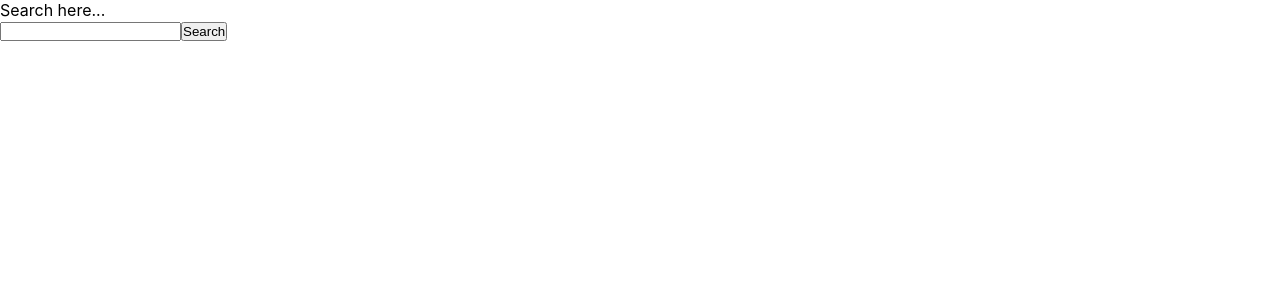
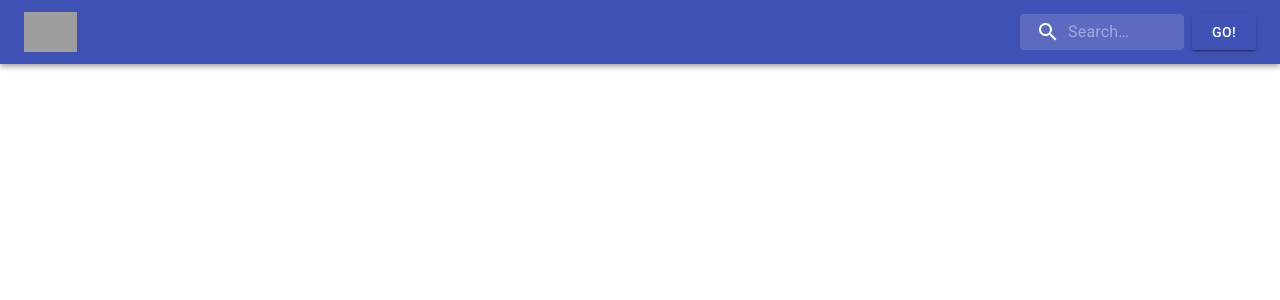
Before and after one commit to oguru/notflix, a React (Create React App) app: page / in a window 1280 px wide. Shown: the top 300 px of the page. Built offline with nearby package versions, Linux system fonts and the light colour scheme; grey boxes are pictures that could not be loaded.

Commit message:
Integrating Material-ui

```diff
--- a/package.json
+++ b/package.json
@@ -4,6 +4,7 @@
   "private": true,
   "dependencies": {
     "@material-ui/core": "^4.9.14",
+    "@material-ui/icons": "^4.9.1",
     "@testing-library/jest-dom": "^4.2.4",
     "@testing-library/react": "^9.3.2",
     "@testing-library/user-event": "^7.1.2",
--- a/src/App.jsx
+++ b/src/App.jsx
@@ -9,8 +9,11 @@ function App() {
   const [movieResults, setMovieResults] = useState();
   const [movieDetails, setMovieDetails] = useState([]);
 
+  //change useState to useReducer?
+
   useEffect(() => {
     if (movieName) {
+      setMovieDetails([]);
       fetchData(movieName);
     }
 // eslint-disable-next-line react-hooks/exhaustive-deps
@@ -18,12 +21,7 @@ function App() {
 
   const setDetails = (result, type) => {
     if (type === "id") {
-      const imdbId = result.imdbID;
-      const movDetailsObj = {
-        [imdbId] : result
-      }
-
-      setMovieDetails(movieDetails => [...movieDetails, movDetailsObj])
+      setMovieDetails(movieDetails => [...movieDetails, result])
     }
     else {
       setMovieResults(result.Search);
--- a/src/components/Navbar/Navbar.jsx
+++ b/src/components/Navbar/Navbar.jsx
@@ -1,16 +1,122 @@
 import React, { useState } from "react";
 import styles from "./Navbar.module.scss";
-import Button from "../Button";
+// import Button from "../Button";
+import {InputBase, IconButton, Typography, Toolbar, AppBar, Button} from '@material-ui/core';
+import { fade, makeStyles } from '@material-ui/core/styles';
+import SearchIcon from '@material-ui/icons/Search';
+import notflixImg from "../../assets/notflix-logo-800.png";
+
 
 const Navbar = (props) => {
   const { getMovieName } = props;
 
   const [searchTxt, setSearchTxt] = useState("");
 
+  const useStyles = makeStyles((theme) => ({
+    // root: {
+    //   flexGrow: 1,
+    // },
+    // title: {
+    //   flexGrow: 1,
+    //   display: 'none',
+    //   [theme.breakpoints.up('sm')]: {
+    //     display: 'block',
+    //   },
+    // },
+    navStyles: {
+      display: "flex",
+      alignItems: "center",
+      justifyContent: "space-between"
+    },
+    notflix: {
+      height: '40px'
+    },
+    search: {
+      // display: "flex",
+      justifyContent: "center",
+      position: 'relative',
+      borderRadius: theme.shape.borderRadius,
+      backgroundColor: fade(theme.palette.common.white, 0.15),
+      '&:hover': {
+        backgroundColor: fade(theme.palette.common.white, 0.25),
+      },
+      // marginLeft: 0,
+      // width: `400px`,
+      // width: '100%',
+      // [theme.breakpoints.up('sm')]: {
+      //   marginLeft: theme.spacing(1),
+      //   width: 'auto',
+      // },
+    },
+    searchIcon: {
+      padding: theme.spacing(0, 2),
+      height: '100%',
+      position: 'absolute',
+      pointerEvents: 'none',
+      display: 'flex',
+      alignItems: 'center',
+      justifyContent: 'center',
+    },
+    searchCont: {
+      display: "flex"
+    },
+    inputRoot: {
+      color: 'inherit',
+    },
+    inputInput: {
+      padding: theme.spacing(1, 1, 1, 0),
+      paddingLeft: `calc(1em + ${theme.spacing(4)}px)`,
+      transition: theme.transitions.create('width'),
+      width: '100%',
+      [theme.breakpoints.up('sm')]: {
+        width: '12ch',
+        '&:focus': {
+          width: '20ch',
+        },
+      },
+    },
+    button: {
+      marginLeft: theme.spacing(1),
+    }
+  }));
+
+  const classes = useStyles();
+
   return (
     <>
-      <nav class="nav">
-        <label for="basic-search"></label>
+      <nav className={classes.root}>
+      <AppBar position="static">
+        <Toolbar className={classes.navStyles}>
+          {/* <Typography className={classes.title} variant="h6" noWrap>
+            Material-UI
+          </Typography> */}
+          <img className={classes.notflix} src={notflixImg} alt="Notflix Logo"/>
+
+          <div className={classes.searchCont}>
+            <div className={classes.search}>
+              <span className={classes.searchIcon}>
+                <SearchIcon />
+              </span>
+              <InputBase
+                placeholder="Search…"
+                classes={{
+                  root: classes.inputRoot,
+                  input: classes.inputInput,
+                }}
+                inputProps={{ 'aria-label': 'search' }}
+                onInput={e => setSearchTxt(e.target.value)}
+              />
+            </div>
+            <Button className={classes.button}
+              onClick={() => getMovieName(searchTxt)} variant="contained" color="primary">
+                Go!
+            </Button>
+          </div>
+
+        </Toolbar>
+      </AppBar>
+
+        {/* <label for="basic-search"></label>
         <div class="input-group mb-3">
           <div class="input-group-prepend">
             <span class="input-group-text" id="basic-addon3">Search here...</span>
@@ -22,7 +128,7 @@ const Navbar = (props) => {
             id="basic-search"
             aria-describedby="basic-addon3" />
           <Button isPrimary={true} btnTxt={"Search"} handleClick={() => getMovieName(searchTxt)} />
-        </div>
+        </div> */}
       </nav>
     </>
   );
--- a/src/containers/Dashboard/Dashboard.jsx
+++ b/src/containers/Dashboard/Dashboard.jsx
@@ -1,7 +1,8 @@
 import React, { useState, useEffect } from "react";
 import styles from "./Dashboard.module.scss";
 import Movies from "../../components/Movies"
-import Grid from '@material-ui/core/Grid';
+import {Grid, Card} from '@material-ui/core';
+import { makeStyles } from '@material-ui/core/styles';
 
 const Dashboard = (props) => {
 
@@ -10,44 +11,52 @@ const Dashboard = (props) => {
   const [movieHtml, storeMovieHtml] = useState("")
 
   useEffect(() => {
-    if (movieResults && movieDetails.length === movieResults.length) {
-      createMovieCards();
-    }
-  // eslint-disable-next-line react-hooks/exhaustive-deps
-  }, [movieDetails])
-
-  useEffect(() => {
     if (movieResults) {
       getMovieDetails(movieResults);
-      // createMovieCards();
     }
   // eslint-disable-next-line react-hooks/exhaustive-deps
   }, [movieResults]);
+
+  useEffect(() => {
+    createMovieCards();
+  // eslint-disable-next-line react-hooks/exhaustive-deps
+  }, [movieDetails])
 
   const getMovieDetails = results => {
     results.forEach(result => fetchData(result.imdbID, "id"));
   };
 
+  const useStyles = makeStyles({
+    cardStyle: {
+      width: "300px",
+      height: "500px",
+      padding: "10px"
+    },
+    cardImg: {
+      width: "280px",
+      height: "415px",
+      objectFit: "cover"
+    }
+  })
+
+  const classes = useStyles();
+
   const createMovieCards = () => {
-    const movieMap = movieResults.map((movie, index) => {
-      // const imdbId = movie.imdbID;
-
+    const movieMap = movieDetails.map((movie, index) => {
       return (
-        <Grid key={movie.imdbID} onClick={() => showDetails(index)} item xs={12} sm={6} md={4} lg={3} xl={2} className={styles.card}>
-          <img src={movie.Poster} alt={movie.Title}/>
-          <h3>{movie.Title}</h3>
-          <p>{movie.Year}</p>
-          {/* <p>Score: {movieDetails[movie.imdbID].imdbRating}</p> */}
-
+        <Grid key={movie.imdbID} onClick={() => showDetails(index)} item xs={12} sm={6} md={4} lg={3} xl={2} >
+          <Card className={classes.cardStyle}>
+            <img className={classes.cardImg} src={movie.Poster} alt={movie.Title}/>
+            <h3>{movie.Title}</h3>
+            <p>{movie.Year}</p>
+            <p>{movie.imdbRating}</p>
+            {/* <p>{movieDetails[imdbId]}</p> */}
+          </Card>
         </Grid>
       )
     }
     )
     storeMovieHtml(movieMap)
-    for (let i = 0; i<movieDetails.length; i++) {
-      console.log(movieDetails[i].Title)
-      console.log(movieResults[i].Title)
-    }
   }
 
 
@@ -58,7 +67,6 @@ const Dashboard = (props) => {
 
   return (
     <>
-      {/* <Movies movieName={movieName} /> */}
       <Grid container>
         {movieHtml}
       </Grid>
--- a/src/containers/Dashboard/Dashboard.module.scss
+++ b/src/containers/Dashboard/Dashboard.module.scss
@@ -0,0 +1,11 @@
+.card {
+    width: 300px;
+    height: 500px;
+    padding: 10px;
+
+    img {
+        width: 280px;
+        height: 415px;
+        object-fit: cover;
+    }
+}
```
Also changed, not shown: src/components/Navbar/NavbarBackup.jsx (added, +31 -0 lines), 1 other file (tests, documents, lock files or other folders).
